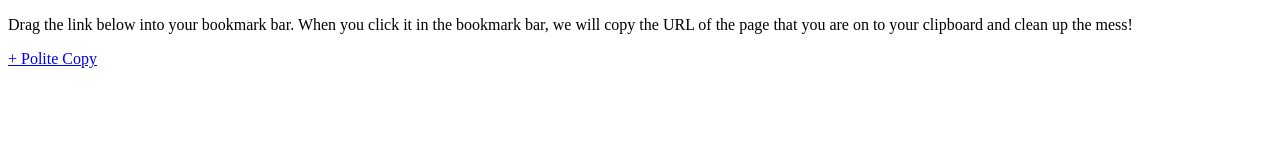
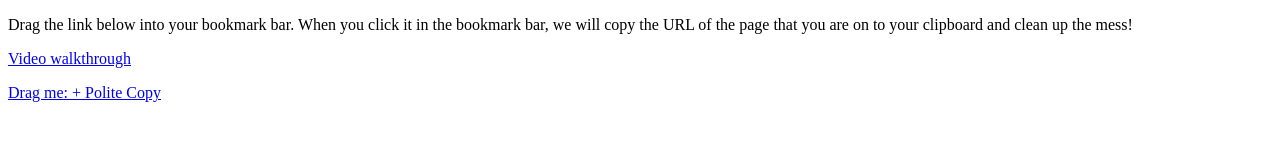
Before and after one commit to lakshman111/politecopy, a plain HTML site: page index.html in a window 1280 px wide. Drawn offline with Linux system fonts and the light colour scheme.

Commit message:
Update index.html

```diff
--- a/index.html
+++ b/index.html
@@ -5,7 +5,8 @@
   </head>
   <body>
     <p>Drag the link below into your bookmark bar.  When you click it in the bookmark bar, we will copy the URL of the page that you are on to your clipboard and clean up the mess!</p>
-    <a href="javascript:void%20function(){const%20a=new%20URLSearchParams(window.location.search),b=`${window.location.href.split(%22%3F%22)[0]}`;(function(a){var%20b=document.createElement(%22textarea%22),c=document.getSelection();b.textContent=a,document.body.appendChild(b),c.removeAllRanges(),b.select(),document.execCommand(%22copy%22),c.removeAllRanges(),document.body.removeChild(b)})(b)}();">
+    <p><a href="https://www.loom.com/share/4fef9cf8249d471daf3d537e2490b281">Video walkthrough</p>
+    Drag me:<a href="javascript:void%20function(){const%20a=new%20URLSearchParams(window.location.search),b=`${window.location.href.split(%22%3F%22)[0]}`;(function(a){var%20b=document.createElement(%22textarea%22),c=document.getSelection();b.textContent=a,document.body.appendChild(b),c.removeAllRanges(),b.select(),document.execCommand(%22copy%22),c.removeAllRanges(),document.body.removeChild(b)})(b)}();">
 + Polite Copy
 </a>
   </body>
```
